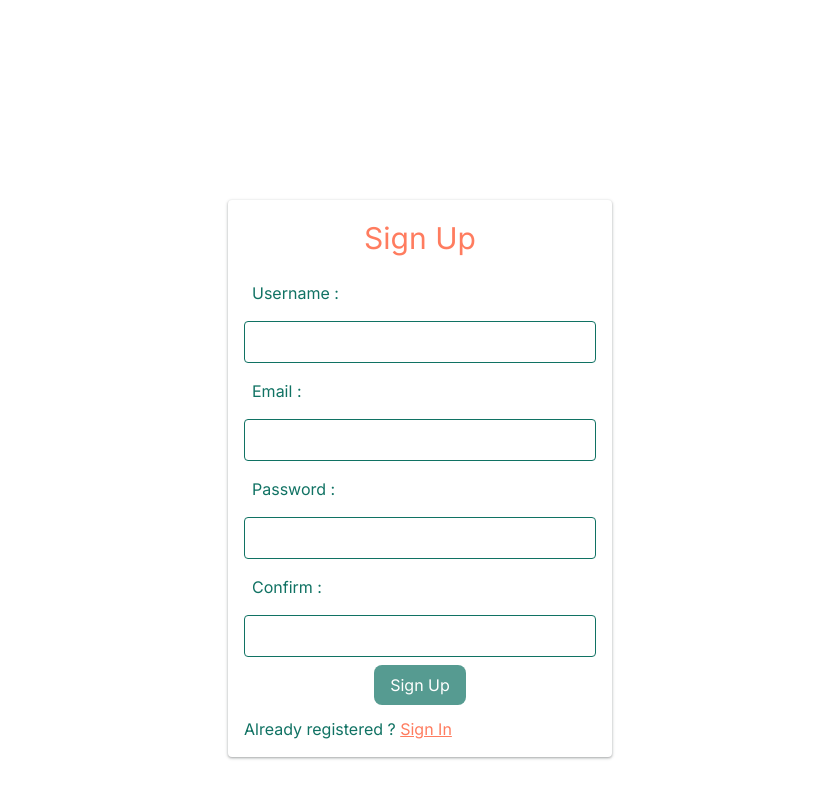
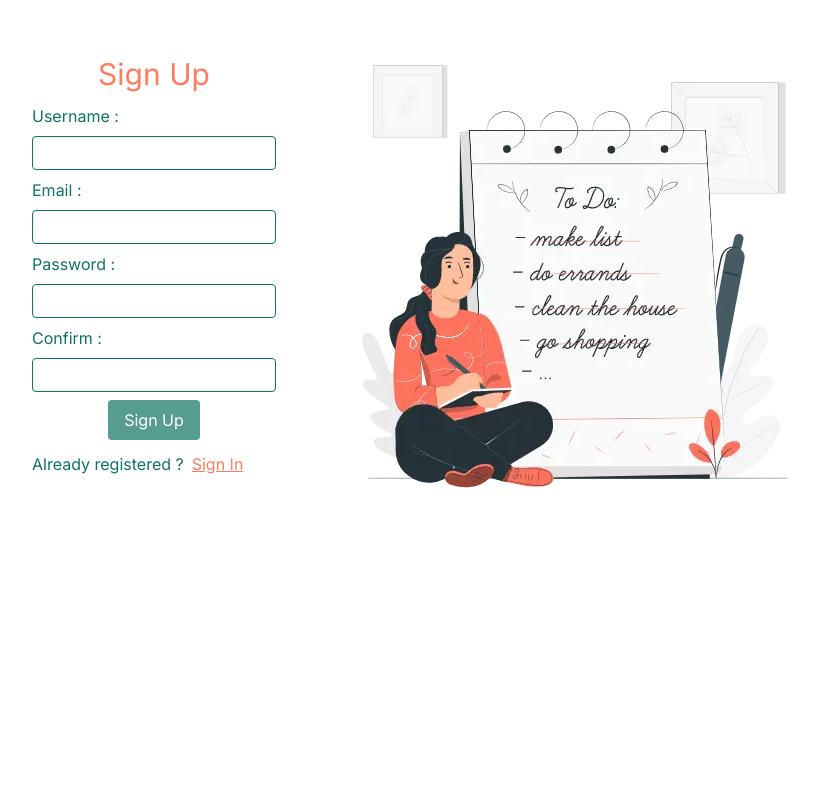
Before and after one commit to hutamatr/todolist-app, a React (Create React App) app: page /register in a window 1280 px wide. Shown: the top 798 px of the page, without its empty margins (220-1038 px from the left). Built offline with nearby package versions, Linux system fonts and the light colour scheme.

Commit message:
Add profile pic in navigation menu

```diff
--- a/src/components/Layout/Layout.jsx
+++ b/src/components/Layout/Layout.jsx
@@ -1,17 +1,23 @@
 import React from "react";
-import { Outlet } from "react-router-dom";
+import { Outlet, Navigate, useLocation } from "react-router-dom";
 
 import Navigation from "../Navigation/Navigation";
 import FormModal from "../Dashboard/DashboardForm";
 
 const Layout = () => {
+  const location = useLocation().pathname;
+
   return (
     <>
       <header className="fixed top-0 w-full">
         <Navigation />
       </header>
       <main className="mx-auto mt-16 max-w-5xl px-4">
-        <Outlet />
+        {location === "/" ? (
+          <Navigate to={"/dashboard"} state={{ from: location }} replace />
+        ) : (
+          <Outlet />
+        )}
       </main>
       <FormModal />
     </>
--- a/src/components/Layout/LayoutWithOutNav.jsx
+++ b/src/components/Layout/LayoutWithOutNav.jsx
@@ -1,10 +1,19 @@
 import React from "react";
 import { Outlet } from "react-router-dom";
 
+import todoListImage from "../../assets/images/todo-list-image.webp";
+
 const LayoutWithOutNav = () => {
   return (
-    <main className="px-6 py-[25vh]">
-      <Outlet />
+    <main className="hero mx-auto max-w-5xl">
+      <section className="hero-content flex-col gap-8 lg:flex-row-reverse">
+        <img
+          src={todoListImage}
+          alt="TODO-LIST"
+          className="max-w-[10rem] md:max-w-xs lg:max-w-full"
+        />
+        <Outlet />
+      </section>
     </main>
   );
 };
--- a/src/components/Navigation/Navigation.jsx
+++ b/src/components/Navigation/Navigation.jsx
@@ -1,40 +1,21 @@
 import React, { useState } from "react";
 import { NavLink, Link } from "react-router-dom";
 import { CgMenuRight, CgClose } from "react-icons/cg";
-import useAuth from "../../hooks/useAuth";
 
 import todoIcon from "../../assets/images/to-do-list.png";
+
+import ProfilePicture from "./ProfilePicture";
+import useAuth from "../../hooks/useAuth";
 
 const Navigation = () => {
   const [viewMenu, setMenuView] = useState(false);
 
-  const { isAuthenticated, logout } = useAuth();
-
-  /*   const navMenu = [
-    {
-      href: "/",
-      title: "Home",
-    },
-    {
-      href: "/dashboard",
-      title: "Dashboard",
-    },
-    {
-      href: "/category",
-      title: "Category",
-    },
-    {
-      href: "login",
-      title: "Login",
-    },
-  ]; */
+  const { isAuthenticated } = useAuth();
 
   const menuIsActive = ({ isActive }) =>
     isActive ? "rounded p-1 text-custom-orange ring-2 ring-custom-green" : "";
 
   const menuViewHandler = () => setMenuView((prevState) => !prevState);
-
-  const logoutHandler = () => logout();
 
   return (
     <nav className="relative mx-auto flex max-w-5xl flex-row items-center justify-between bg-custom-white p-4 sm:static">
@@ -42,6 +23,8 @@ const Navigation = () => {
         <img src={todoIcon} alt="" className="w-10" />
         <h1>todo-list.</h1>
       </Link>
+      <div className="flex flex-row gap-x-6">
+        <ProfilePicture classSection={"block sm:hidden"} />
         <button className="sm:hidden" onClick={menuViewHandler}>
           {viewMenu ? (
             <CgClose className="text-xl" />
@@ -49,16 +32,12 @@ const Navigation = () => {
             <CgMenuRight className="text-xl" />
           )}
         </button>
+      </div>
       <ul
-        className={`absolute top-16 flex h-[calc(100vh-3rem)] w-full flex-col items-center gap-y-4 rounded-xl bg-custom-white py-10 text-center duration-500 sm:static sm:top-0 sm:h-0 sm:w-auto sm:translate-x-0 sm:flex-row sm:gap-x-8 sm:bg-transparent sm:py-0 ${
+        className={`absolute top-16 flex h-[calc(100vh-3rem)] w-full flex-col items-center justify-center gap-y-4 rounded-xl bg-custom-white py-10 text-center duration-500 sm:static sm:top-0 sm:h-0 sm:w-auto sm:translate-x-0 sm:flex-row sm:gap-x-8 sm:bg-transparent sm:py-0 ${
           viewMenu ? "left-0" : "translate-x-full"
         }`}
       >
-        <li>
-          <NavLink to={"/"} className={menuIsActive}>
-            Home
-          </NavLink>
-        </li>
         {isAuthenticated && (
           <li>
             <NavLink to={"dashboard"} className={menuIsActive}>
@@ -73,36 +52,7 @@ const Navigation = () => {
             </NavLink>
           </li>
         )}
-        {isAuthenticated ? (
-          <li>
-            <NavLink to={"/"} onClick={logoutHandler}>
-              Logout
-            </NavLink>
-          </li>
-        ) : (
-          <li>
-            <NavLink to={"login"} className={menuIsActive}>
-              Login
-            </NavLink>
-          </li>
-        )}
-
-        {/* {navMenu.map((menu, index) => {
-          return (
-            <li key={index}>
-              <NavLink
-                to={menu.href}
-                className={({ isActive }) =>
-                  isActive
-                    ? "rounded p-1 text-custom-orange ring-2 ring-custom-green"
-                    : ""
-                }
-              >
-                {menu.title}
-              </NavLink>
-            </li>
-          );
-        })} */}
+        <ProfilePicture classSection={"hidden sm:block"} />
       </ul>
     </nav>
   );
--- /dev/null
+++ b/src/components/Navigation/ProfilePicture.jsx
@@ -0,0 +1,35 @@
+import React from "react";
+import { NavLink } from "react-router-dom";
+
+import useAuth from "../../hooks/useAuth";
+
+const ProfilePicture = ({ classSection }) => {
+  const { logout } = useAuth();
+
+  const logoutHandler = () => logout();
+
+  return (
+    <section className={`dropdown-end dropdown ${classSection}`}>
+      <label tabIndex="0" className="avatar btn btn-ghost btn-circle">
+        <div className="w-10 rounded-full">
+          <img src="https://placeimg.com/80/80/people" alt="" />
+        </div>
+      </label>
+      <ul
+        tabIndex="0"
+        className="dropdown-content menu menu-compact mt-3 w-52 rounded-md bg-base-100 p-2 shadow-material-shadow"
+      >
+        <li>
+          <NavLink to={"/"}>Profile</NavLink>
+        </li>
+        <li>
+          <NavLink to={"/login"} replace onClick={logoutHandler}>
+            Logout
+          </NavLink>
+        </li>
+      </ul>
+    </section>
+  );
+};
+
+export default ProfilePicture;
--- a/src/components/Register/register-note.module.css
+++ b/src/components/Register/register-note.module.css
@@ -1,6 +1,8 @@
 .register-note {
   max-width: 90%;
-  font-size: 0.75rem;
+  font-size: 0.6rem;
+  color: black;
+  font-weight: 600;
 }
 
 .register-note--symbol {
--- a/src/components/UI/form-input.module.css
+++ b/src/components/UI/form-input.module.css
@@ -4,7 +4,6 @@
   align-items: center;
   justify-content: flex-start;
   column-gap: 0.25rem;
-  padding: 0.5rem;
   color: var(--primary-green);
 }
 
@@ -27,22 +26,23 @@
 }
 
 .form-input {
-  padding: 0.5rem;
+  padding: 0.25rem;
   font-size: 1rem;
-  width: 100%;
   border-radius: 0.25rem;
   color: var(--primary-green);
   border: 1px solid var(--primary-green);
 }
 
 .form-note {
-  padding: 0.5rem;
+  padding: 0.25rem;
   display: flex;
   flex-direction: row;
   align-items: flex-start;
   column-gap: 0.25rem;
   border-radius: 0.25rem;
   background-color: var(--primary-orange);
+  max-width: fit-content;
+  margin: auto;
 }
 
 .form-note--hidden {
--- a/src/pages/Login.jsx
+++ b/src/pages/Login.jsx
@@ -43,9 +43,9 @@ const Login = () => {
   };
 
   return (
-    <section className="mx-auto flex max-w-sm flex-col gap-y-3 rounded bg-custom-white p-4 shadow-material-shadow">
+    <section className="flex flex-col gap-y-3 rounded bg-custom-white p-4">
       <h1 className="text-center text-3xl text-custom-orange">Sign In</h1>
-      <form onSubmit={loginSubmitHandler} className="flex flex-col gap-y-3">
+      <form onSubmit={loginSubmitHandler} className="flex flex-col gap-y-2">
         <FormInput
           label={"Email"}
           input={email}
@@ -63,7 +63,7 @@ const Login = () => {
         />
 
         <button
-          className={`mx-auto rounded-lg bg-custom-green px-4 py-2 text-custom-white duration-300 hover:bg-custom-orange disabled:cursor-not-allowed disabled:opacity-70`}
+          className={`mx-auto rounded bg-custom-green px-4 py-2 text-custom-white duration-300 hover:bg-custom-orange disabled:cursor-not-allowed disabled:opacity-70`}
           disabled={!isValidEmail || !isValidPassword ? true : false}
         >
           Sign In
--- a/src/pages/NotFound.jsx
+++ b/src/pages/NotFound.jsx
@@ -4,9 +4,9 @@ import { Link } from "react-router-dom";
 const NotFound = () => {
   return (
     <section className="flex flex-col gap-y-4">
-      <h1 className="text-center text-xl font-semibold">Page Not Found!</h1>
-      <Link className="btn btn-sm mx-auto" to={"/"}>
-        Home
+      <h1 className="text-center text-4xl font-semibold">Page Not Found!</h1>
+      <Link className="btn btn-sm mx-auto" to={"/"} replace>
+        Go back
       </Link>
     </section>
   );
--- a/src/pages/Register.jsx
+++ b/src/pages/Register.jsx
@@ -126,6 +126,7 @@ const Register = () => {
           onFocus={passwordMatchFocusHandler}
           onBlur={passwordMatchFocusHandler}
         />
+
         <button
           className={styles["register-button"]}
           disabled={
--- a/src/pages/register.module.css
+++ b/src/pages/register.module.css
@@ -1,20 +1,16 @@
 .register {
-  margin: auto;
-  max-width: 24rem;
   padding: 1rem;
   display: flex;
   flex-direction: column;
   row-gap: 0.75rem;
   border-radius: 0.25rem;
   background-color: var(--primary-white);
-  box-shadow: rgba(60, 64, 67, 0.3) 0px 1px 2px 0px,
-    rgba(60, 64, 67, 0.15) 0px 1px 3px 1px;
 }
 
 .register-title {
   text-align: center;
+  line-height: 2.25rem;
   font-size: 1.875rem;
-  margin: 0;
   color: var(--primary-orange);
 }
 
@@ -26,11 +22,10 @@
 
 .register-button {
   margin: 0 auto;
-  border-radius: 0.5rem;
+  border-radius: 0.25rem;
   background-color: var(--primary-green);
   padding: 0.5rem 1rem;
   color: var(--primary-white);
-  font-size: 1rem;
   transition: 0.3s;
 }
 
@@ -44,7 +39,16 @@
 }
 
 .register-already {
+  display: flex;
+  flex-direction: row;
+  column-gap: 0.25rem;
   color: var(--primary-green);
+}
+
+@media (min-width: 640px) {
+  .register-already {
+    column-gap: 0.5rem;
+  }
 }
 
 .register-already a {
```
Also changed, not shown: src/assets/images/todo-list-image.webp (added). Lines whose indentation alone changed are shown as unchanged.
